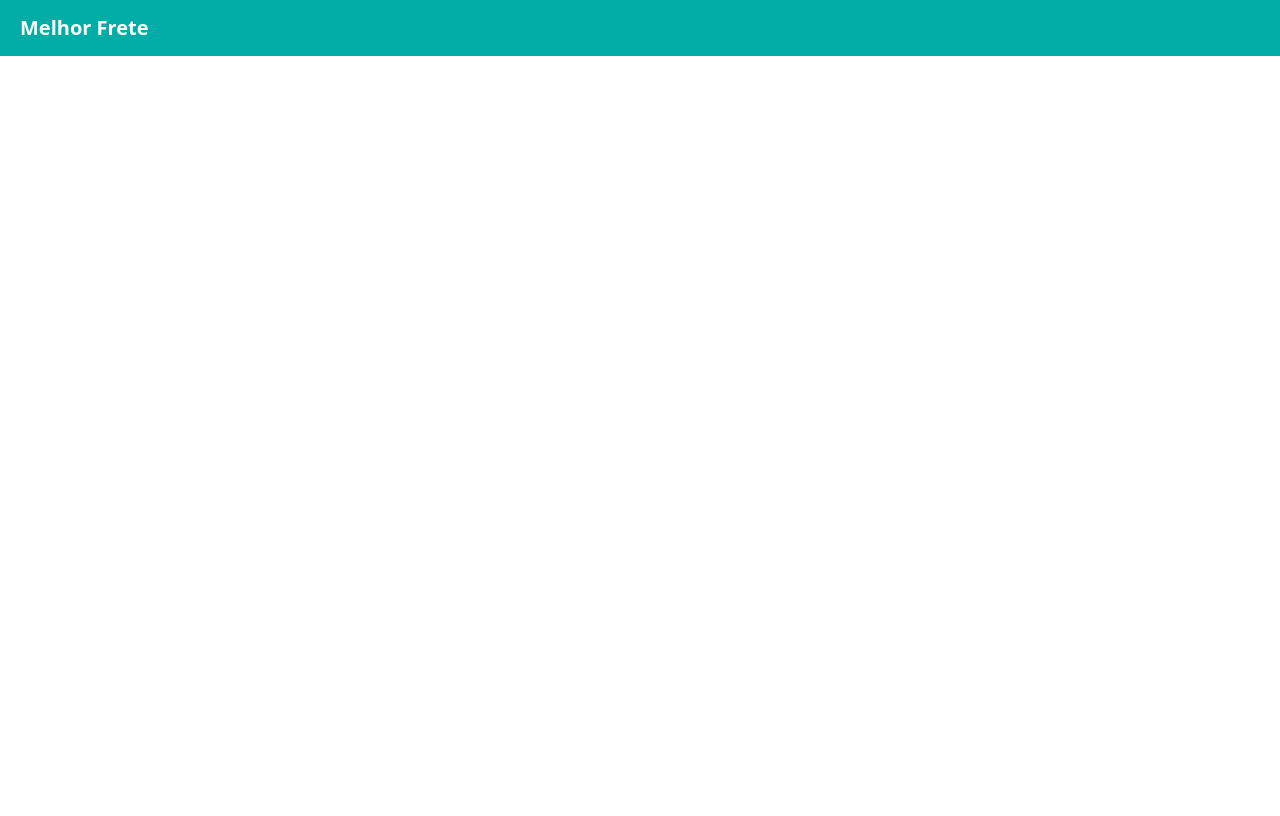
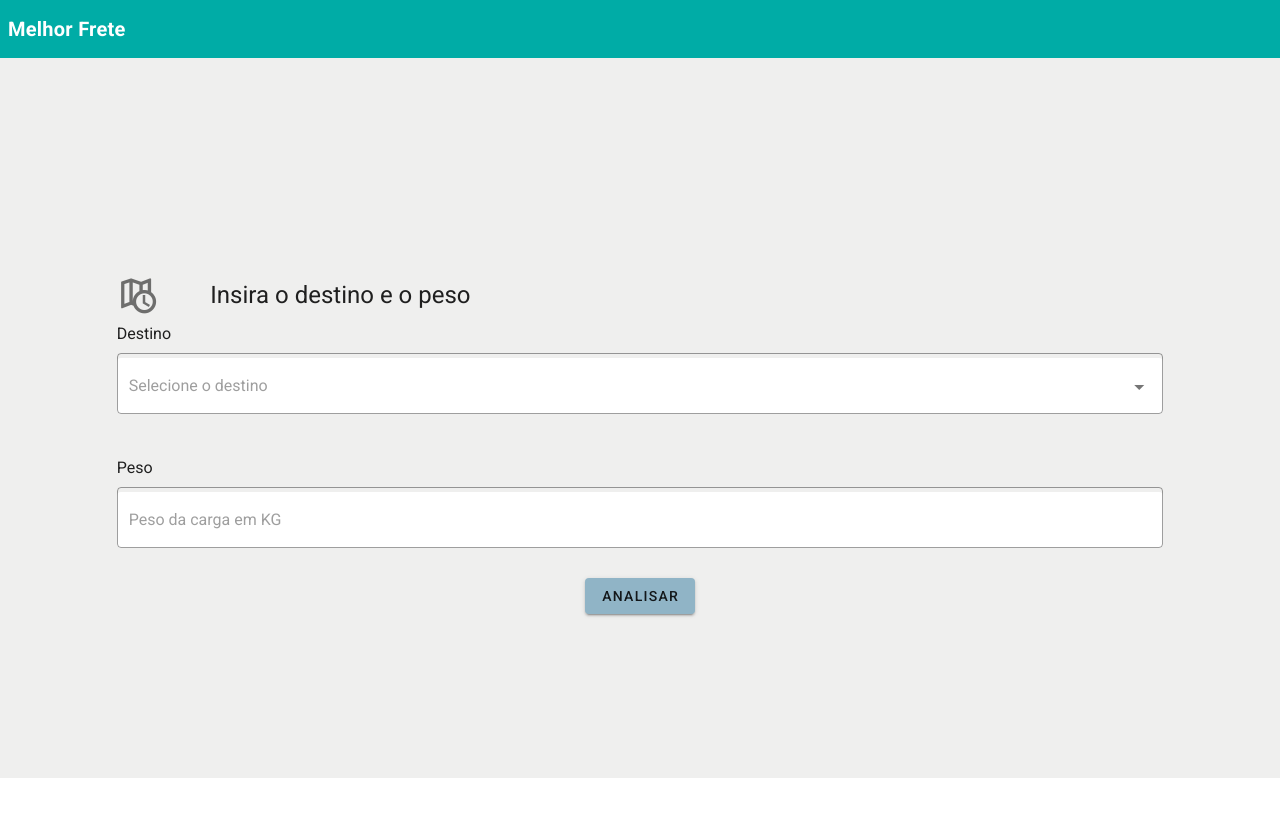
Before and after one commit to edsonribeiro13/desafio_coorlab, a Vue app in the folder code/: page / in a window 1280 px wide. Shown: the top 816 px of the page. Built offline with nearby package versions, Linux system fonts and the light colour scheme.

Commit message:
feat: criação do card de filtro

```diff
--- a/code/src/App.vue
+++ b/code/src/App.vue
@@ -1,7 +1,9 @@
 <template>
-  <div id="app">
-    <BestTransport/>
-  </div>
+  <v-app id="app">
+    <v-layout fill-height>
+      <BestTransport/>
+    </v-layout>
+  </v-app>
 </template>
 
 <script>
--- /dev/null
+++ b/code/src/assets/default.css
@@ -0,0 +1,25 @@
+.row-default {
+    display: flex;
+    justify-content: center;
+    align-items: center;
+    max-height: 36%;
+}
+
+.row-title-filter {
+    display: flex;
+    justify-content: center;
+    align-items: center;
+    max-height: 5%;
+}
+
+.filter-card {
+    display: flex;
+    justify-content: center;
+    flex-direction: column;
+    background-color: #efefee;
+}
+
+.column-btn {
+    display: flex;
+    justify-content: center;
+}
--- a/code/src/components/BestTransport.vue
+++ b/code/src/components/BestTransport.vue
@@ -1,4 +1,5 @@
 <template>
+  <v-container style="padding: 0;" fluid>
     <div class="title">
       <b-navbar toggleable="lg" type="dark" variant="info">
         <b-navbar-brand class="ml-2">
@@ -6,7 +7,10 @@
         </b-navbar-brand>
       </b-navbar>
     </div>
-
+    <v-row no-gutters style="height: 100%;">
+      <filter-card></filter-card>
+    </v-row>
+  </v-container>
 </template>
 
 <script>
@@ -14,11 +18,13 @@ import {
   BNavbar,
   BNavbarBrand,
 } from 'bootstrap-vue'
+import FilterCard from './FilterCard.vue'
 
 export default {
   components: {
     BNavbar,
     BNavbarBrand,
+    FilterCard
   },
   data() {
     const appName = ''
--- /dev/null
+++ b/code/src/components/FilterCard.vue
@@ -0,0 +1,29 @@
+<template>
+    <v-container class="filter-card" style="height: 90%" fluid>
+        <v-row no-gutters class="row-title-filter">
+            <v-col style="margin-left: -10px;" cols="1">
+                <v-icon x-large>mdi-map-clock-outline</v-icon>
+            </v-col>
+            <v-col style="margin-left: -12px;" cols="9">
+                <span style="font-size: x-large">Insira o destino e o peso</span>
+            </v-col>
+        </v-row>
+        <v-row no-gutters class="row-default">
+            <v-col cols="10">
+                <v-form>
+                    <v-col style="padding-inline: 0" cols="12">Destino</v-col>
+                    <v-select background-color="white" filled outlined placeholder="Selecione o destino"></v-select>
+                    <v-col style="padding-inline: 0" cols="12">Peso</v-col>
+                    <v-text-field background-color="white" filled outlined placeholder="Peso da carga em KG"></v-text-field>
+                </v-form>
+                <v-col class="column-btn" style="padding: 0;" cols="12">
+                    <v-btn style="background-color: #90b4c6;">Analisar</v-btn>
+                </v-col>
+            </v-col>
+        </v-row>
+    </v-container>
+</template>
+
+<style>
+@import '../assets/default.css';
+</style>
```
Lines whose indentation alone changed are shown as unchanged.
